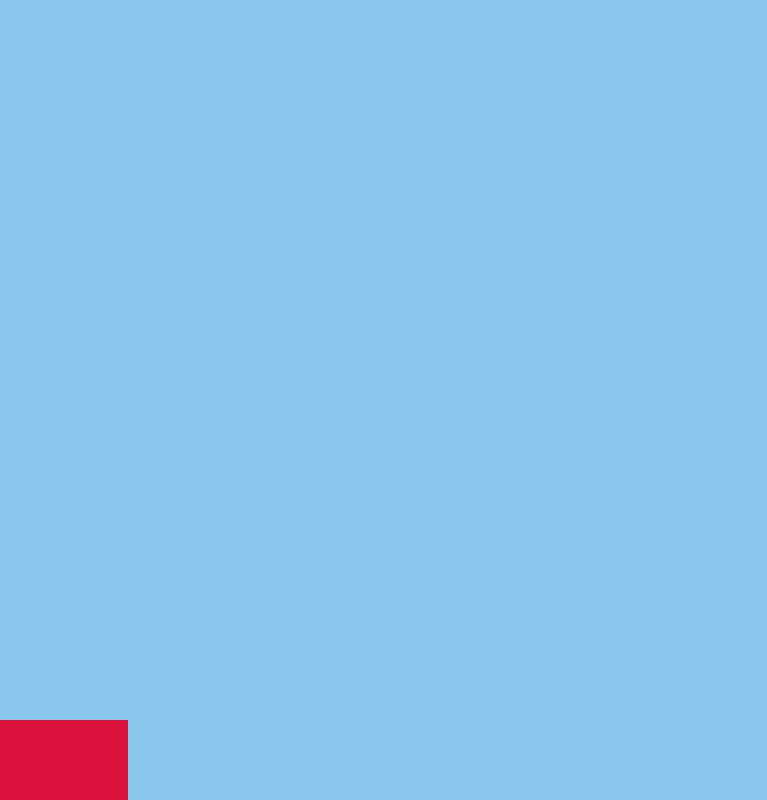
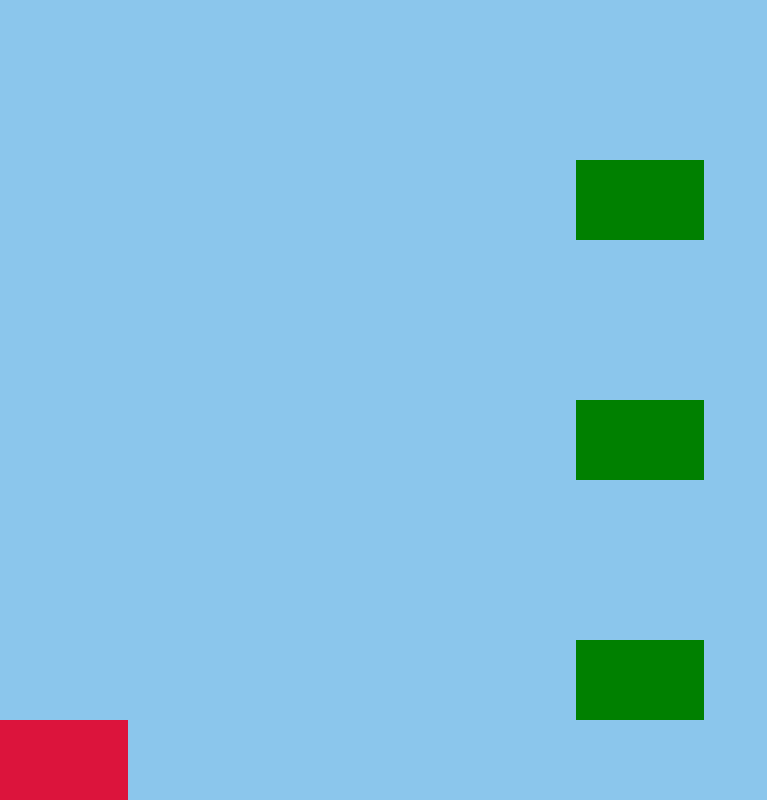
Before and after one commit to Dorrrn/OOP_first_game, a plain HTML site: page index.html in a window 1280 px wide. Shown: the whole page, without its empty margins (0-767 px from the left). Drawn offline with Linux system fonts and the light colour scheme.

Commit message:
create obstacles incl. function to moveDown & interval

```diff
--- a/css/main.css
+++ b/css/main.css
@@ -12,3 +12,8 @@ body {
   background-color: crimson;
   position: absolute;
 }
+
+.obstacle {
+  background-color: green;
+  position: absolute;
+}
--- a/js/game.js
+++ b/js/game.js
@@ -1,13 +1,38 @@
-// 1) create classes
-// 2) create function within classes
-// 3) create element in DOM
+class Game {
+  constructor() {
+    this.obstaclesArr = [];
+    this.timer = 0;
+  }
+  start() {
+    // create player
+    this.player = new Player(); //create an instance of the Player
+    this.player.domElement = this.createDomElm(this.player); //create DOM element for the player
+    this.drawDomElm(this.player);
 
-class Game {
-  start() {
-    this.player = new Player(); // create a new instance of your class Player
-    this.player.domElement = this.createDomElm(this.player); // create DOM element: HTML element of "player" for the UI
-    this.drawDomElm(this.player);
-    this.addEventListeners(); // detect arrow functions
+    this.addEventListeners();
+
+    setInterval(() => {
+      this.timer++;
+
+      // 0 --> true
+      // 1 --> false
+      // 2 --> false
+      // 3 --> true 3/3=0
+      // 4 --> false
+
+      if (this.timer % 3 === 0) {
+        // create obstacle
+        const newObstacle = new Obstacle();
+        this.obstaclesArr.push(newObstacle);
+        newObstacle.domElement = this.createDomElm(newObstacle);
+        this.drawDomElm(newObstacle);
+      }
+      //move all obstacles in obstaclesArr
+      this.obstaclesArr.forEach((elm) => {
+        elm.moveDown();
+        this.drawDomElm(elm);
+      });
+    }, 500);
   }
 
   addEventListeners() {
@@ -21,27 +46,18 @@ class Game {
     });
   }
 
-  // creating this method allows us to have this element in the UI and then to access it in the html file
   createDomElm(instance) {
-    const htmlTag = document.createElement("div");
-    // create htmlTag
-    htmlTag.className = instance.className;
-    // add class (so that we can reuse this function to create different types of elements in the dom, eg. player, obstacles....)
+    const htmlTag = document.createElement("div"); // create html element (not added to the dom yet)
+    htmlTag.className = instance.className; // add class (so that we can reuse this function to create different types of elements in the dom, eg. player, obstacles....)
     htmlTag.style.width = instance.width + "vw";
     htmlTag.style.height = instance.height + "vh";
-
-    const board = document.getElementById("board");
-    // get a reference to the parent container
-    // get the element where the new htmlTag should be added to
-    board.appendChild(htmlTag);
-    // append the element to the dom
-
+    const board = document.getElementById("board"); // get a reference to the parent container
+    board.appendChild(htmlTag); // append the element to the dom
     return htmlTag;
   }
-
   drawDomElm(instance) {
-    instance.domElement.style.left = instance.positionX + "vw"; //wil change throughout game
-    instance.domElement.style.bottom = instance.positionY + "vh"; //wil change throughout game, each time we press key
+    instance.domElement.style.left = instance.positionX + "vw";
+    instance.domElement.style.bottom = instance.positionY + "vh";
   }
 }
 
@@ -50,23 +66,34 @@ class Player {
     this.className = "player";
     this.positionX = 0;
     this.positionY = 0;
-    this.width = 10; // 10 % of board width
+    this.width = 10;
     this.height = 10;
     this.domElement = null;
   }
-
   moveLeft() {
     this.positionX -= 10;
-    console.log("moving left - current position: " + this.positionX);
+    console.log("moving left.... current poistion: " + this.positionX);
   }
-
   moveRight() {
     this.positionX += 10;
-    console.log("moving right - current position: " + this.positionX);
+    console.log("moving right.... current poistion: " + this.positionX);
+  }
+}
+
+class Obstacle {
+  constructor() {
+    this.className = "obstacle";
+    this.positionX = 45;
+    this.positionY = 90;
+    this.width = 10;
+    this.height = 10;
+    this.domElement = null;
+  }
+  moveDown() {
+    this.positionY -= 10;
+    console.log("moving down.... current poistion: " + this.positionX);
   }
 }
 
 const game = new Game();
 game.start();
-
-// 3) create event logics
```
